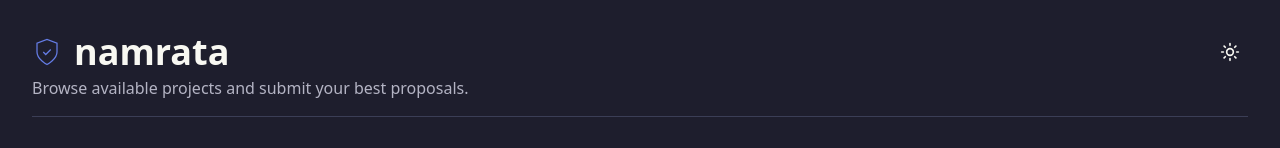
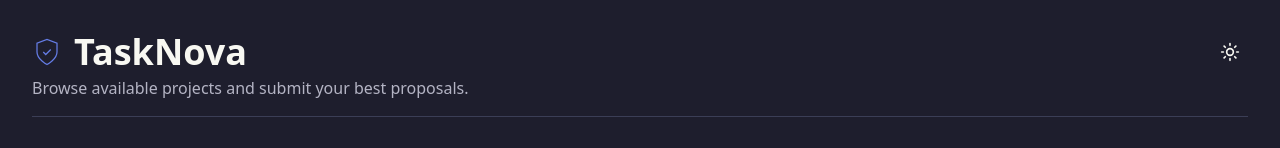
Before and after one commit to NamrataRaghav1113/Launch-Spring-Internship, a plain HTML site: page marketplace.html in a window 1280 px wide. Shown: the top 148 px of the page. Drawn offline with nearby package versions, Linux system fonts and the light colour scheme.

Commit message:
change name

```diff
--- a/marketplace.html
+++ b/marketplace.html
@@ -21,7 +21,7 @@
                         <path d="M12 22s8-4 8-10V5l-8-3-8 3v7c0 6 8 10 8 10z" />
                         <path d="m9 12 2 2 4-4" />
                     </svg>
-                namrata
+                TaskNova
                 </h1>
                 <button id="theme-toggle-btn"
                     class="p-2 rounded-full transition-colors duration-300 text-[var(--color-text-primary)] hover:bg-[var(--color-bg-hover)]">
```
